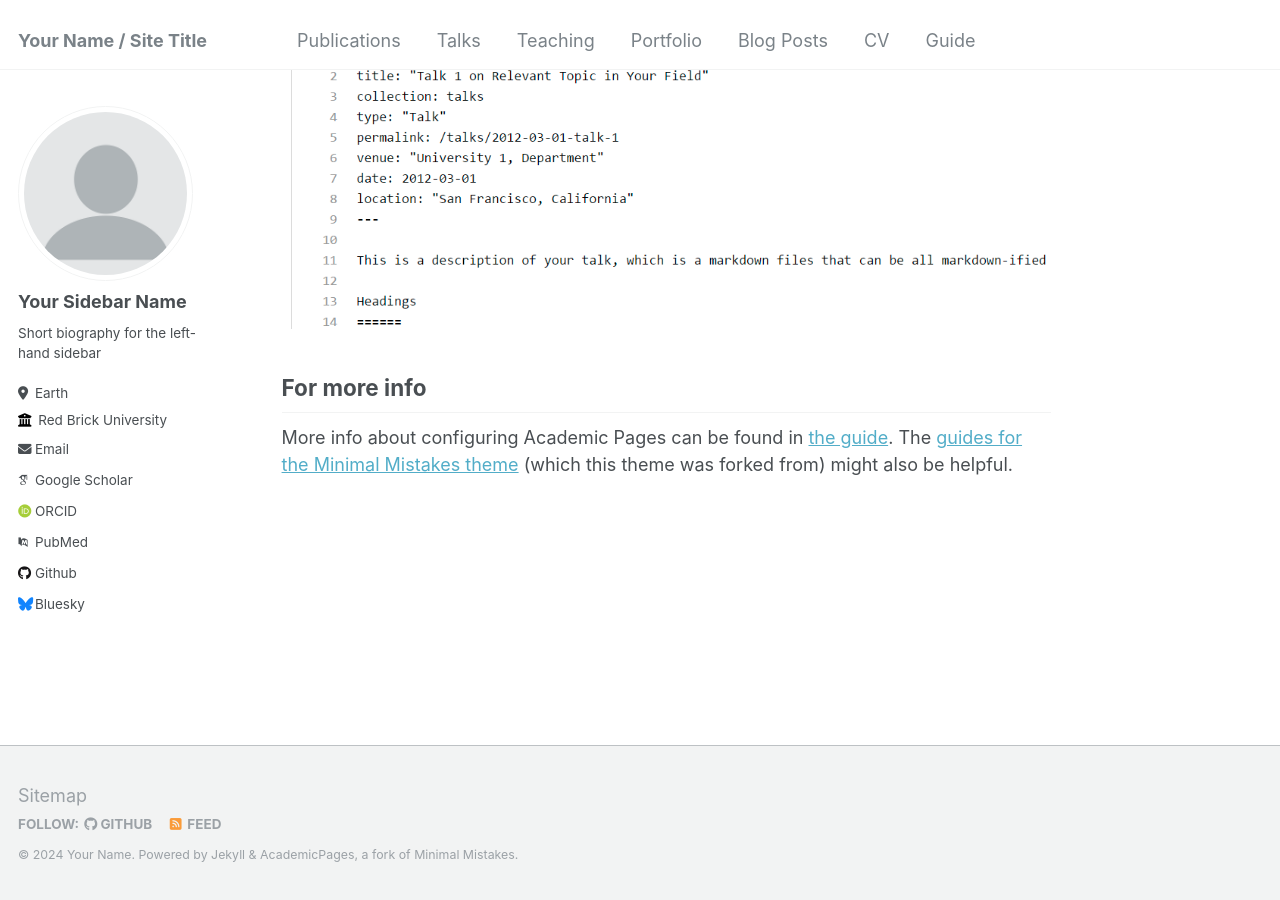
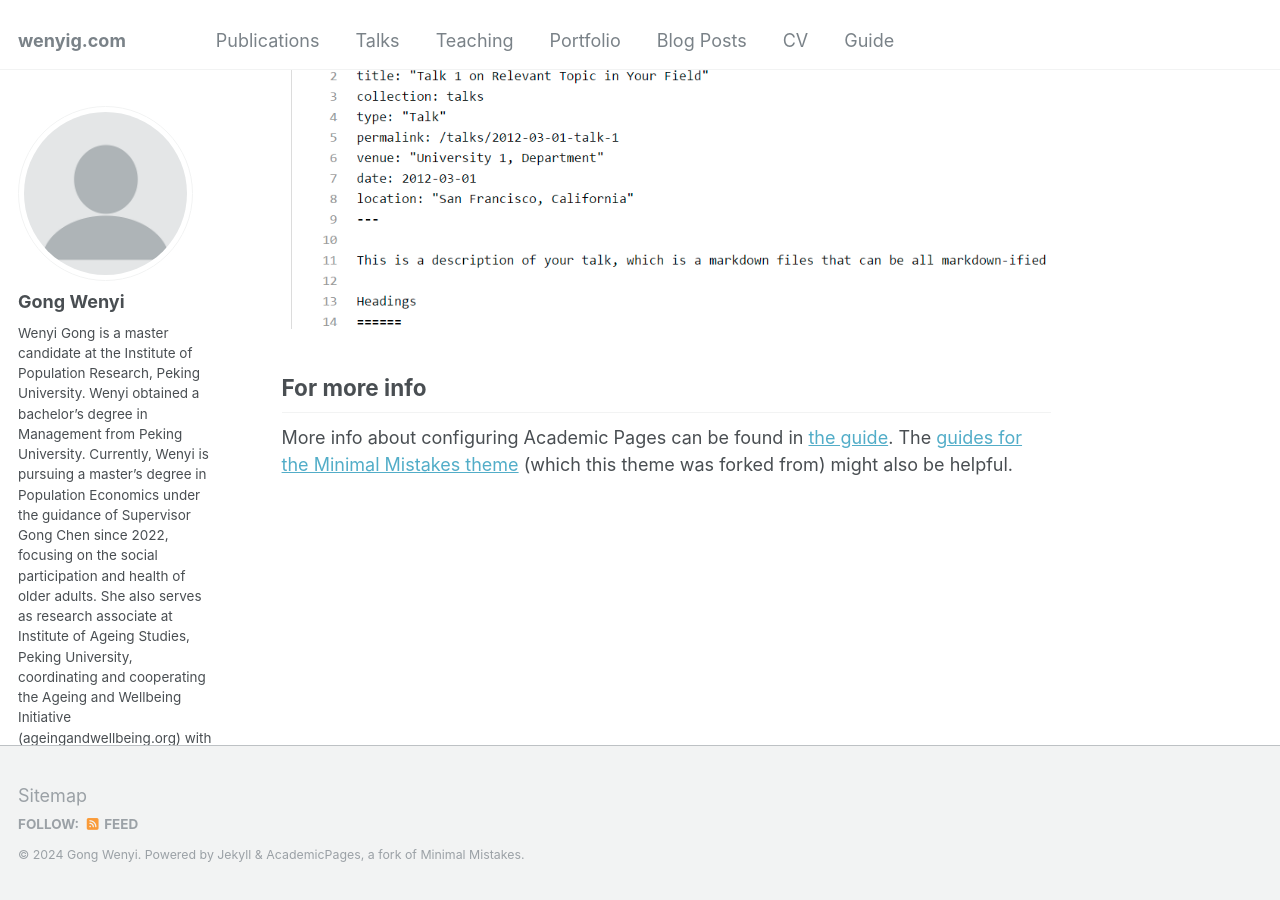
Before and after one commit to wennieg1202/wenyig.com, a Jekyll site: the page built from _pages/about.md, in a window 1280 px wide and 900 px high, scrolled down 2660 px. Built offline with Jekyll 4.4.1, drawn with Linux system fonts in a browser that asks for light colours; some web fonts are replaced; some of the changed text lies outside the part shown.

Commit message:
Update _config.yml

```diff
--- a/_config.yml
+++ b/_config.yml
@@ -8,13 +8,11 @@
 
 # Basic Site Settings
 locale                   : "en-US"
-title                    : "Your Name / Site Title"
-title_separator          : "-"
-name                     : &name "Your Name"
-description              : &description "personal description"
-url                      : https://academicpages.github.io # the base hostname & protocol for your site e.g. "https://mmistakes.github.io"
+name                     : &name "Gong Wenyi"
+description              : &description "A beginner in academic research and a Master's student in Population Economics from Peking University, focusing on health and labor issues"
+url                      : https://wenyigong.github.io # the base hostname & protocol for your site e.g. "https://mmistakes.github.io"
 baseurl                  : "" # the subpath of your site, e.g. "/blog"
-repository               : "academicpages/academicpages.github.io"
+repository               : "wenyigong/wenyigong.github.io"
 
 # Site Author - The following control what appear as part of the author content on the side bar.
 #               If a field is blank the icon and link will not appear, otherwise it will be shown.
@@ -22,41 +20,15 @@ repository               : "academicpages/academicpages.github.io"
 author:
   # Biographic information
   avatar           : "profile.png"
-  name             : "Your Sidebar Name"
+  name             : "Gong Wenyi"
   pronouns         : # example: "she/her"
-  bio              : "Short biography for the left-hand sidebar"
-  location         : "Earth"
-  employer         : "Red Brick University"
-  uri              : # URL
-  email            : "none@example.org"
+  bio              : "Wenyi Gong is a master candidate at the Institute of Population Research, Peking University. Wenyi obtained a bachelor’s degree in Management from Peking University. Currently, Wenyi is pursuing a master’s degree in Population Economics under the guidance of Supervisor Gong Chen since 2022, focusing on the social participation and health of older adults. She also serves as research associate at Institute of Ageing Studies, Peking University, coordinating and cooperating the Ageing and Wellbeing Initiative (ageingandwellbeing.org) with other colleagues. Since October 2023, Wenyi has been an academic visitor at the Oxford Institute of Population Ageing. Wenyi's research interests include employment, labor force participation, intergenerational transfer, and the health issues of older people. Wenyi has also conducted research on time banks and education, the transformation of social enterprises in China, and perceptions of aging."
+  location         : "Beijing"
+  employer         : "Peking University"
+  email            : "gongwenyi1999@gmail.com"
 
-  # Academic websites
-  arxiv            : # URL - Update with the correct link to your profile
-  googlescholar    : "https://scholar.google.com/citations?user=PS_CX0AAAAAJ"
-  impactstory      : # URL
-  orcid            : "http://orcid.org/yourorcidurl"
-  semantic         : # URL
-  pubmed           : "https://www.ncbi.nlm.nih.gov/pubmed/?term=john+snow"
-  researchgate     : # URL
-
-  # Repositories and software development
-  bitbucket        : # Username - Update with your username on the site
-  codepen          : # Username
-  dribbble         : # Username
-  github           : "academicpages"
-  kaggle           : # Username
-  stackoverflow    : # User number or user number and name (i.e., use "1" or "1/jeff-atwood")
 
   # Social media
-  bluesky          : "bsky.app" # Replace this with you Bluesky username
-  facebook         : # Username
-  flickr           : # Username
-  foursquare       : # Username
-  goodreads        : # Username
-  google_plus      : # Username
-  keybase          : # Username
-  instagram        : # Username
-  lastfm           : # Username
   linkedin         : # Username
   mastodon         : # URL
   medium           : # URL
```
